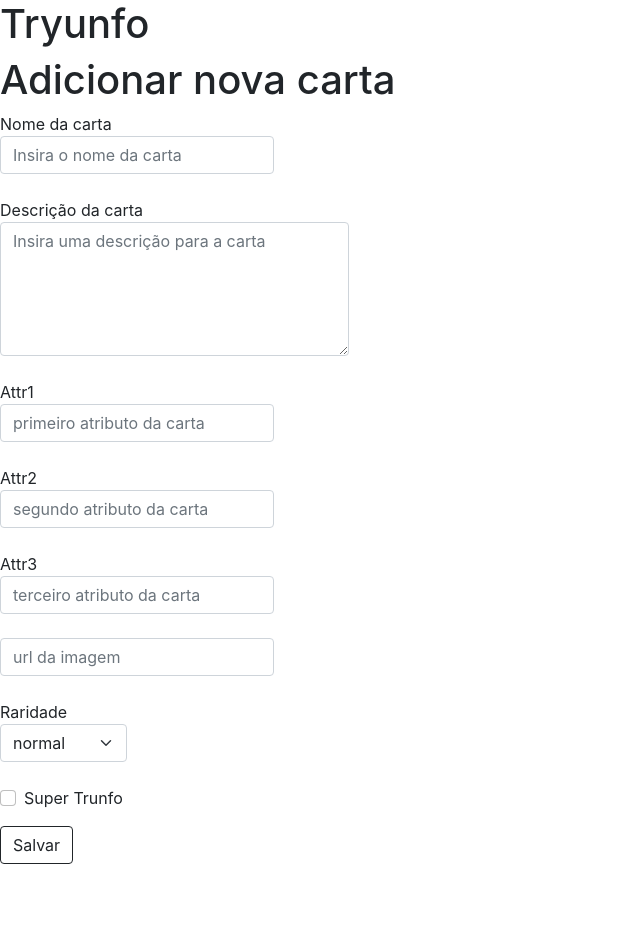
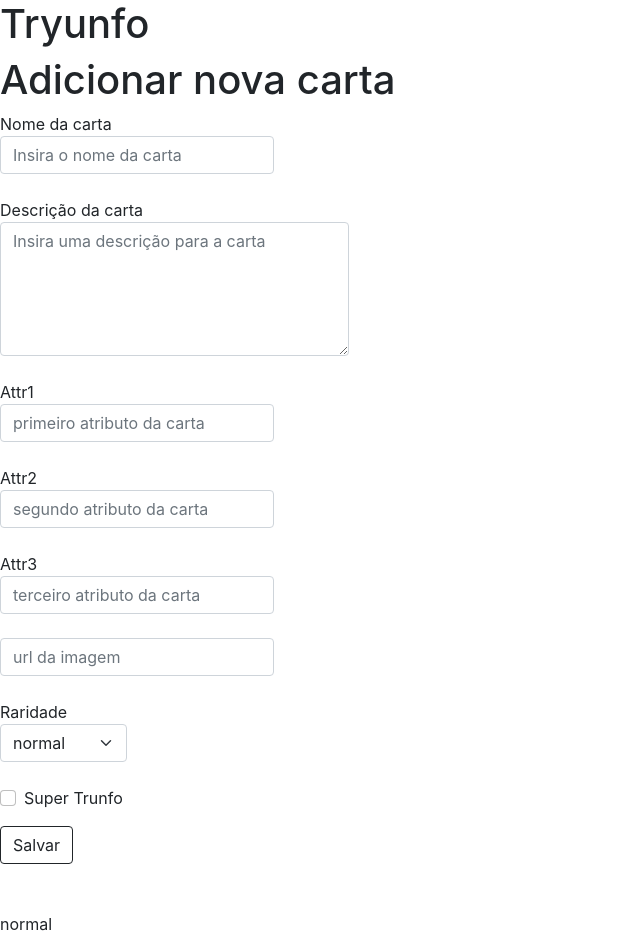
Before and after one commit to tryber/sd-013-a-project-tryunfo-beta, a React (Create React App) app: page / in a window 1280 px wide. Shown: the whole page, without its empty margins (0-640 px from the left). Before the commit the page ends 912 px from the top, so only its background shows below. Built offline with nearby package versions, Linux system fonts and the light colour scheme.

Commit message:
refatora props e cria o preview da carta

```diff
--- a/src/App.js
+++ b/src/App.js
@@ -16,19 +16,15 @@ class App extends React.Component {
       cardRare: 'normal',
       cardTrunfo: false,
       isSaveButtonDisabled: false,
-      // hasTrunfo: false,
+      hasTrunfo: false,
     };
 
     this.onInputChange = this.onInputChange.bind(this);
     this.onSaveButtonClick = this.onSaveButtonClick.bind(this);
   }
 
-  // this.setState(prevState => ({
-  //   check: !prevState.check
-  // }));
-
   onInputChange({ target: { value, name } }) {
-    if (name === 'cardTrunfo') {
+    if (name === 'trunfo') {
       this.setState((prevState) => ({ cardTrunfo: !prevState.cardTrunfo }));
     }
     this.setState({
@@ -51,30 +47,40 @@ class App extends React.Component {
       cardRare,
       cardTrunfo,
       isSaveButtonDisabled,
+      hasTrunfo,
     } = this.state;
-
-    const myProps = {
-      cardName,
-      cardDescription,
-      cardAttr1,
-      cardAttr2,
-      cardAttr3,
-      cardImage,
-      cardRare,
-      cardTrunfo,
-      isSaveButtonDisabled,
-    };
 
     return (
       <div>
         <h1>Tryunfo</h1>
         <Form
-          value={ myProps }
-          handleClick={ this.handleClick }
+          cardName={ cardName }
+          cardDescription={ cardDescription }
+          cardAttr1={ cardAttr1 }
+          cardAttr2={ cardAttr2 }
+          cardAttr3={ cardAttr3 }
+          cardImage={ cardImage }
+          cardRare={ cardRare }
+          cardTrunfo={ cardTrunfo }
+          isSaveButtonDisabled={ isSaveButtonDisabled }
+          hasTrunfo={ hasTrunfo }
           onInputChange={ this.onInputChange }
           onSaveButtonClick={ this.onSaveButtonClick }
         />
-        <Card />
+        <Card
+          cardName={ cardName }
+          cardDescription={ cardDescription }
+          cardAttr1={ cardAttr1 }
+          cardAttr2={ cardAttr2 }
+          cardAttr3={ cardAttr3 }
+          cardImage={ cardImage }
+          cardRare={ cardRare }
+          cardTrunfo={ cardTrunfo }
+          isSaveButtonDisabled={ isSaveButtonDisabled }
+          hasTrunfo={ hasTrunfo }
+          onInputChange={ this.onInputChange }
+          onSaveButtonClick={ this.onSaveButtonClick }
+        />
       </div>
     );
   }
--- a/src/components/forms/SuperTrunfo.jsx
+++ b/src/components/forms/SuperTrunfo.jsx
@@ -12,6 +12,7 @@ class SuperTrunfo extends React.Component {
             type="checkbox"
             id="input-super-trunfo"
             checked={ cardTrunfo }
+            name="trunfo"
             onClick={ onInputChange }
             data-testid="trunfo-input"
             className="form-check-input"
```
